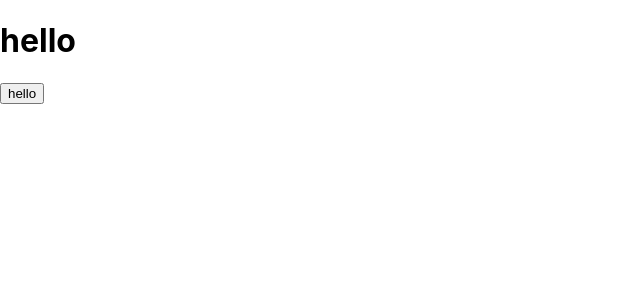
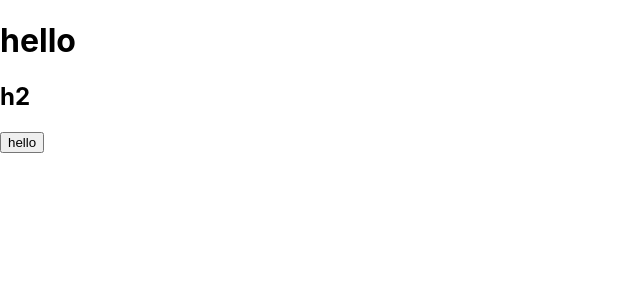
Before and after one commit to SamManoli975/typetest, a React (Create React App) app: page / in a window 1280 px wide. Shown: the top 300 px of the page, without its empty margins (0-640 px from the left). Built offline with nearby package versions, Linux system fonts and the light colour scheme.

Commit message:
adding a h2 (test commit)

```diff
--- a/src/App.js
+++ b/src/App.js
@@ -10,6 +10,7 @@ function App() {
   return (
     <div>
       <h1>hello</h1>
+      <h2>h2</h2>
       <button onClick={sayhello}>hello</button>
     </div>
   );
```
